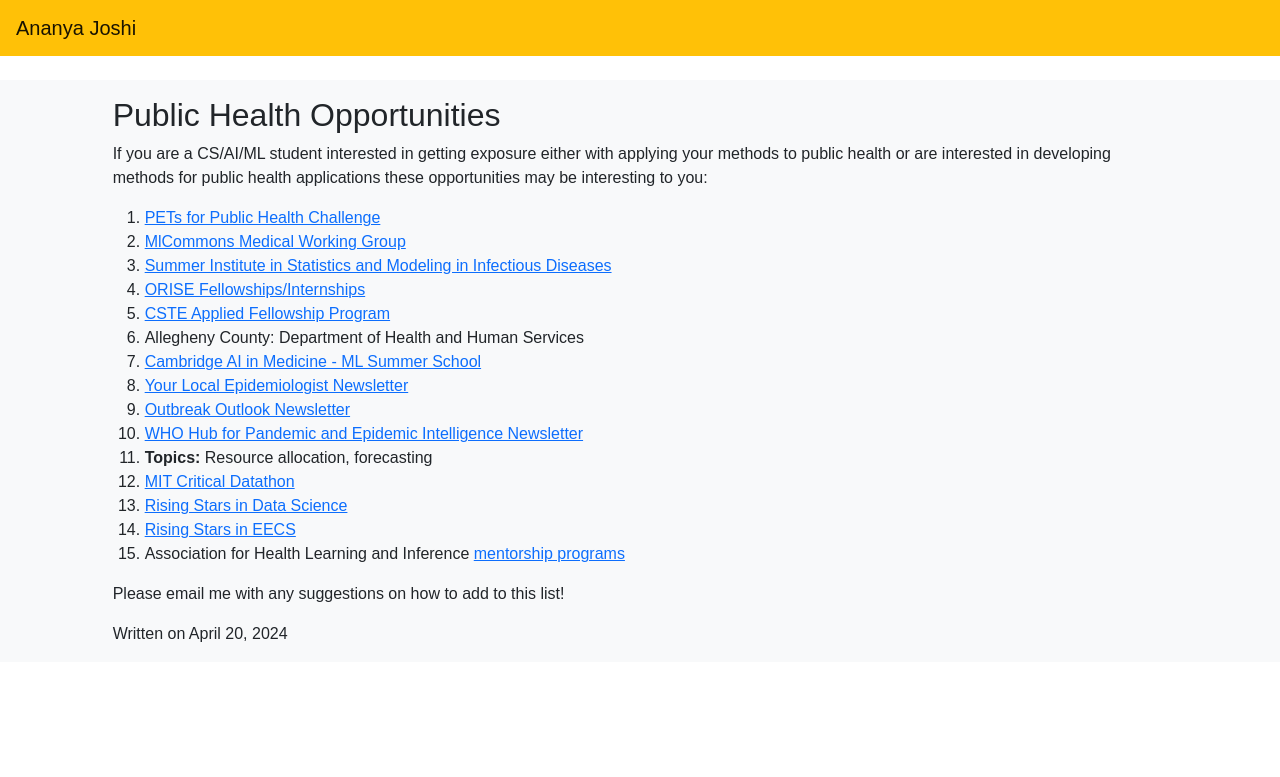
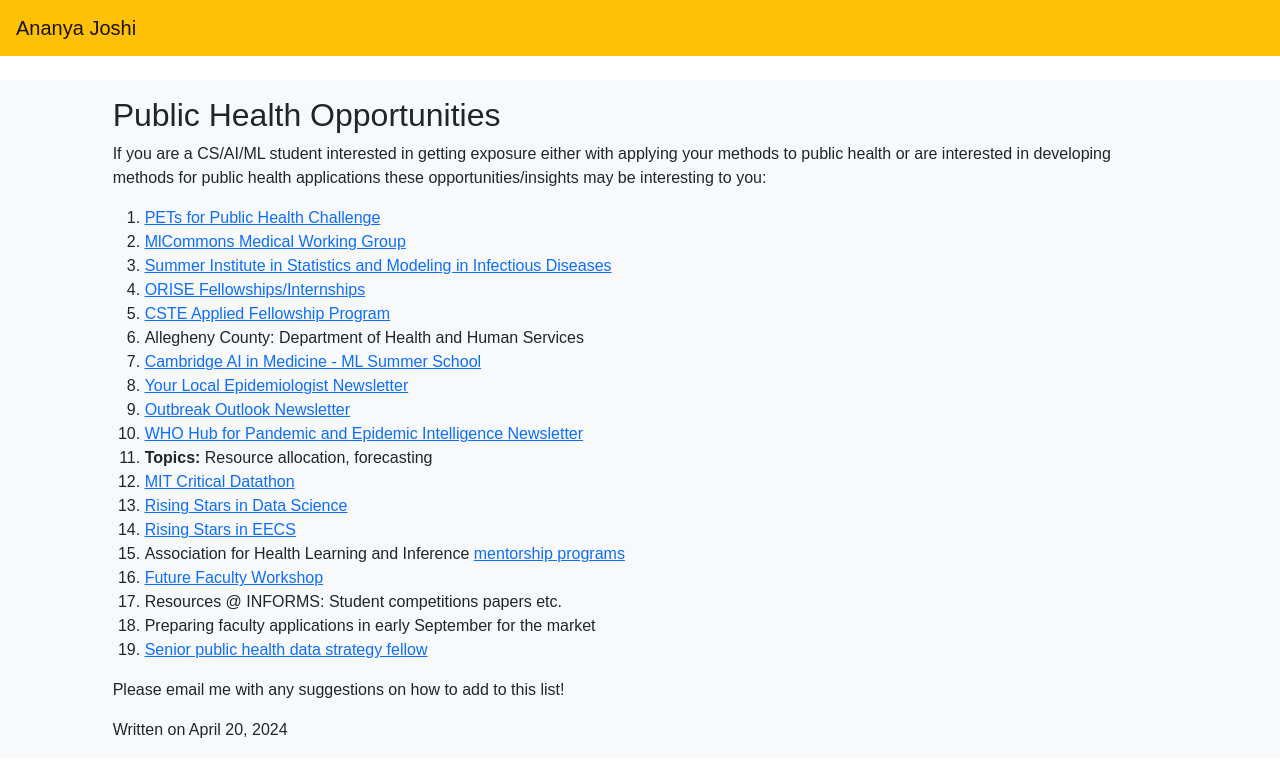
Before and after one commit to Ananya-Joshi/ananya-joshi.github.io, a Jekyll site: the page built from _posts/2024-04-22-Updated-List-of-AI-and-Public-Health-Opportunities.md, in a window 1280 px wide. Shown: the top 777 px of the page. Built offline with Jekyll 4.4.1, drawn with Linux system fonts in a browser that asks for light colours.

Commit message:
Update 2024-04-22-Updated-List-of-AI-and-Public-Health-Opportunities.md

```diff
--- a/_posts/2024-04-22-Updated-List-of-AI-and-Public-Health-Opportunities.md
+++ b/_posts/2024-04-22-Updated-List-of-AI-and-Public-Health-Opportunities.md
@@ -5,7 +5,7 @@
 categories: Ph.D.
 ---
 
-If you are a CS/AI/ML student interested in getting exposure either with applying your methods to public health or are interested in developing methods for public health applications these opportunities may be interesting to you:
+If you are a CS/AI/ML student interested in getting exposure either with applying your methods to public health or are interested in developing methods for public health applications these opportunities/insights may be interesting to you:
 
 1. [PETs for Public Health Challenge](https://data.org/initiatives/pets-challenge/)
 2. [MlCommons Medical Working Group](https://mlcommons.org/working-groups/data/medical/)
@@ -22,5 +22,9 @@
 13. [Rising Stars in Data Science](https://datascience.uchicago.edu/research/postdoctoral-programs/rising-stars/)
 14. [Rising Stars in EECS](https://www.eecs.mit.edu/community-equity/rising-stars-in-eecs/)
 15. Association for Health Learning and Inference [mentorship programs](https://ahli.cc/ml4h/mentorship-programs/)
+16. [Future Faculty Workshop](https://faculty.northeastern.edu/advance/faculty-recruitment/future-faculty-workshop/)
+17. Resources @ INFORMS: Student competitions papers etc.
+18. Preparing faculty applications in early September for the market
+19. [Senior public health data strategy fellow](https://www.hsp-inc.com/cste-senior-public-health-data-strategy-fellow-srrh/)
 
 Please email me with any suggestions on how to add to this list!
```
